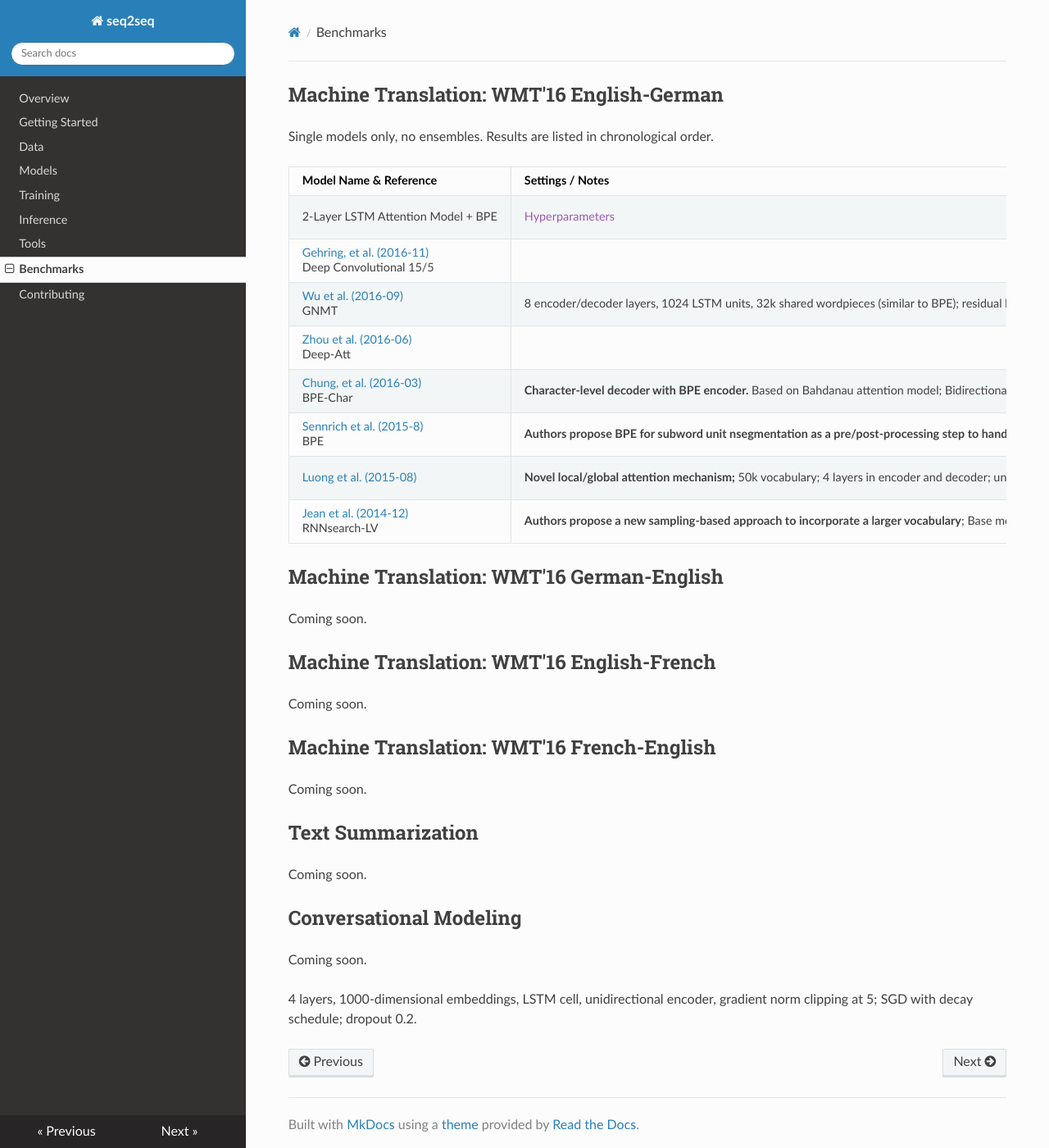
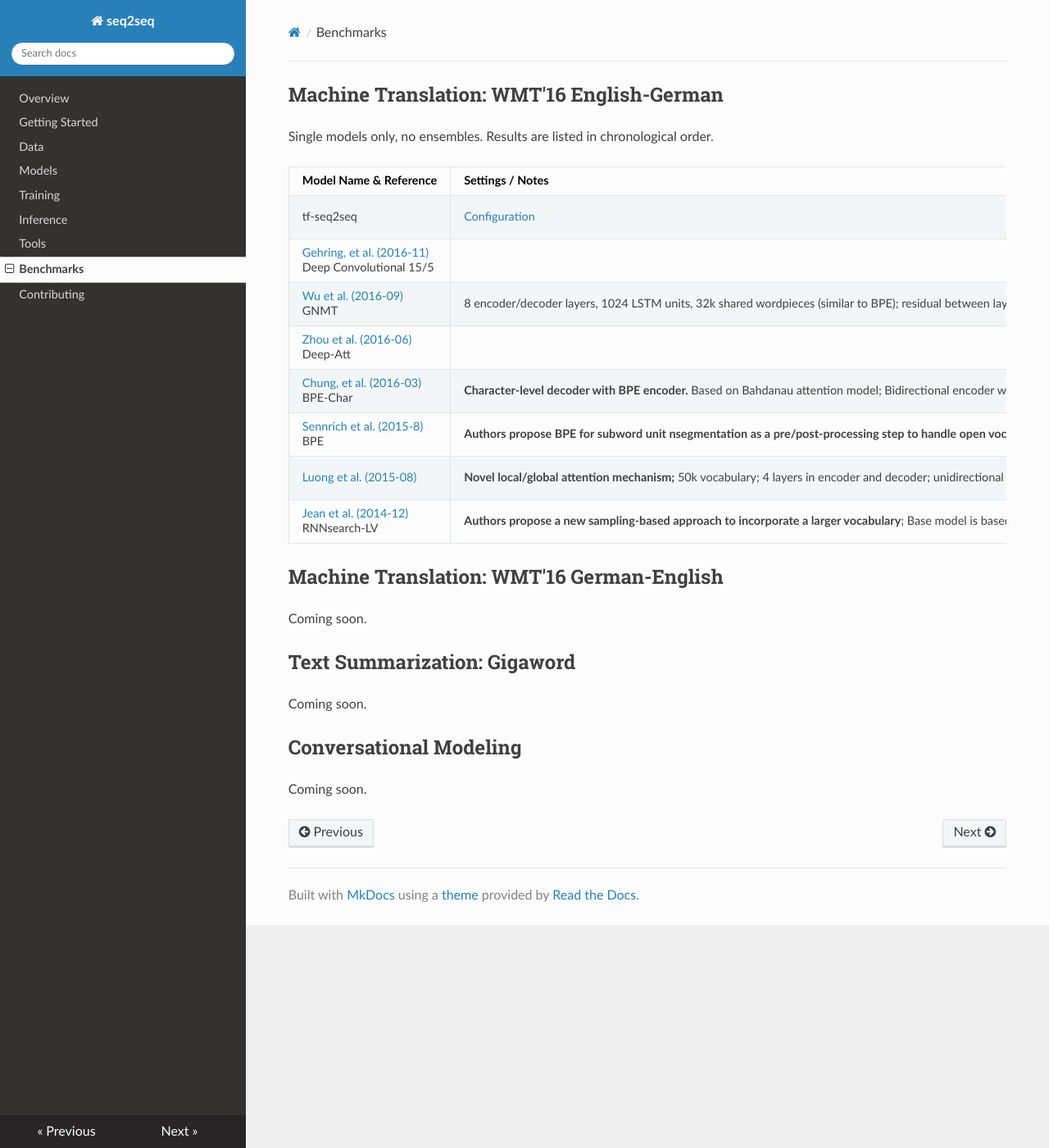
Before and after one commit to google/seq2seq, an MkDocs documentation site: the page built from docs/benchmarks.md, in a window 1280 px wide and 1400 px high. Shown: the whole window at 82% size. Built offline with MkDocs 1.6.1, drawn with Linux system fonts in a browser that asks for light colours; nearby versions of some CDN libraries; old or Windows-style settings are respelled for this version of MkDocs.

Commit message:
Update benchmark doc

```diff
--- a/docs/benchmarks.md
+++ b/docs/benchmarks.md
@@ -2,17 +2,16 @@
 
 Single models only, no ensembles. Results are listed in chronological order.
 
-| Model Name & Reference | Settings / Notes| Training Time | Test Set BLEU | Downloads |
-| --- | --- | --- | --- | --- |
-| 2-Layer LSTM Attention Model + BPE | [Hyperparameters]() | --- | newstest2014: - </br> newstest2015: - | [Model]() <br/> [Data]() | --- |
-| [Gehring, et al. (2016-11)](https://arxiv.org/abs/1611.02344) <br/> Deep Convolutional 15/5 | | --- | newstest2014: - <br/> newstest2015: **24.3** | --- |  --- |
-| [Wu et al. (2016-09)](https://arxiv.org/abs/1609.08144) <br/> GNMT | 8 encoder/decoder layers, 1024 LSTM units, 32k shared wordpieces (similar to BPE); residual between layers connections; lots of other tricks; newstest2012 and newstest2013 as validation sets. Paper mentions 5M training examples, how is this possible if WMT only has ~4.5M? | --- |  newstest2014:&nbsp;**24.61** <br/>newstest2015: -| --- |
-| [Zhou et al. (2016-06)](https://arxiv.org/abs/1606.04199) <br/> Deep-Att | | --- | newstest2014: **20.6** <br/> newstest2015: - | --- | --- |
-| [Chung, et al. (2016-03)](https://arxiv.org/abs/1603.06147v4) <br/> BPE-Char | **Character-level decoder with BPE encoder.** Based on Bahdanau attention model; Bidirectional encoder with 512 GRU units; 2-layer GRU decoder with 1024 units; Adam; batch size 128; gradient clipping at norm 1; Moses Tokenizer; limit sequences to 50 symbols in source and 100 symbols and 500 characters in target. | --- |  newstest2014: **21.5** </br> newstest2015: **23.9** | --- |  --- |
-| [Sennrich et al. (2015-8)](https://arxiv.org/abs/1508.07909) <br/> BPE | **Authors propose BPE for subword unit nsegmentation as a pre/post-processing step to handle open vocabulary**;  Base model is based on [Bahndanau's paper](https://arxiv.org/abs/1409.0473). Bidirectional encoder; GRU; 1000 hidden units; 1000 attention units; 620-dimensional word embeddings; single-layer; beam search width 12; Adadelta with batch size 80; Using [Groundhog](https://github.com/sebastien-j/LV_groundhog); | | newstest2014: - <br/>newstest2015: **20.5** | --- | --- |
-| [Luong et al. (2015-08)](https://arxiv.org/abs/1508.04025) | **Novel local/global attention mechanism;** 50k vocabulary; 4 layers in encoder and decoder; unidirectional encoder; gradient clipping at norm 5;  1028 LSTM units, 1028-dimensional embeddings; (somewhat complicated) SGD decay schedule; dropout 0.2; UNK replace;| --- | newstest2014: **20.9** <br/> newstest2015: - | --- | --- |
-| [Jean et al. (2014-12)](https://arxiv.org/abs/1412.2007) <br/> RNNsearch-LV | **Authors propose a new sampling-based approach to incorporate a larger vocabulary**; Base model is based on [Bahndanau's paper](https://arxiv.org/abs/1409.0473). Bidirectional encoder; GRU; 1000 hidden units; 1000 attention units; 620-dimensional word embeddings; single-layer; beam search width 12; | --- | newstest2014: **19.4** <br/> newstest2015: - | --- | --- |
-
+| Model Name & Reference | Settings / Notes| Training Time | Test Set BLEU |
+| --- | --- | --- | --- |
+| tf-seq2seq | [Configuration](https://gist.github.com/dennybritz/525ed7c84a40c90b1b77921b39eb90b7) | ~4 days on 8 NVidia K80 GPUs | newstest2014: **22.03** </br> newstest2015: **24.75** | [Model]() <br/> [Data]() |
+| [Gehring, et al. (2016-11)](https://arxiv.org/abs/1611.02344) <br/> Deep Convolutional 15/5 | | --- | newstest2014: - <br/> newstest2015: **24.3** | --- |
+| [Wu et al. (2016-09)](https://arxiv.org/abs/1609.08144) <br/> GNMT | 8 encoder/decoder layers, 1024 LSTM units, 32k shared wordpieces (similar to BPE); residual between layers connections; lots of other tricks; newstest2012 and newstest2013 as validation sets. Paper mentions 5M training examples, how is this possible if WMT only has ~4.5M? | --- |  newstest2014:&nbsp;**24.61** <br/>newstest2015: -|
+| [Zhou et al. (2016-06)](https://arxiv.org/abs/1606.04199) <br/> Deep-Att | | --- | newstest2014: **20.6** <br/> newstest2015: - | --- |
+| [Chung, et al. (2016-03)](https://arxiv.org/abs/1603.06147v4) <br/> BPE-Char | **Character-level decoder with BPE encoder.** Based on Bahdanau attention model; Bidirectional encoder with 512 GRU units; 2-layer GRU decoder with 1024 units; Adam; batch size 128; gradient clipping at norm 1; Moses Tokenizer; limit sequences to 50 symbols in source and 100 symbols and 500 characters in target. | --- |  newstest2014: **21.5** </br> newstest2015: **23.9** | --- |
+| [Sennrich et al. (2015-8)](https://arxiv.org/abs/1508.07909) <br/> BPE | **Authors propose BPE for subword unit nsegmentation as a pre/post-processing step to handle open vocabulary**;  Base model is based on [Bahndanau's paper](https://arxiv.org/abs/1409.0473). Bidirectional encoder; GRU; 1000 hidden units; 1000 attention units; 620-dimensional word embeddings; single-layer; beam search width 12; Adadelta with batch size 80; Using [Groundhog](https://github.com/sebastien-j/LV_groundhog); | | newstest2014: - <br/>newstest2015: **20.5** | --- |
+| [Luong et al. (2015-08)](https://arxiv.org/abs/1508.04025) | **Novel local/global attention mechanism;** 50k vocabulary; 4 layers in encoder and decoder; unidirectional encoder; gradient clipping at norm 5;  1028 LSTM units, 1028-dimensional embeddings; (somewhat complicated) SGD decay schedule; dropout 0.2; UNK replace;| --- | newstest2014: **20.9** <br/> newstest2015: - | --- |
+| [Jean et al. (2014-12)](https://arxiv.org/abs/1412.2007) <br/> RNNsearch-LV | **Authors propose a new sampling-based approach to incorporate a larger vocabulary**; Base model is based on [Bahndanau's paper](https://arxiv.org/abs/1409.0473). Bidirectional encoder; GRU; 1000 hidden units; 1000 attention units; 620-dimensional word embeddings; single-layer; beam search width 12; | --- | newstest2014: **19.4** <br/> newstest2015: - | --- |
 
 
 ## Machine Translation: WMT'16 German-English
@@ -20,17 +19,7 @@
 Coming soon.
 
 
-## Machine Translation: WMT'16 English-French
-
-Coming soon.
-
-
-## Machine Translation: WMT'16 French-English
-
-Coming soon.
-
-
-## Text Summarization
+## Text Summarization: Gigaword
 
 Coming soon.
 
@@ -38,5 +27,3 @@
 ## Conversational Modeling
 
 Coming soon.
-
-4 layers, 1000-dimensional embeddings, LSTM cell, unidirectional encoder, gradient norm clipping at 5; SGD with decay schedule; dropout 0.2.
```
